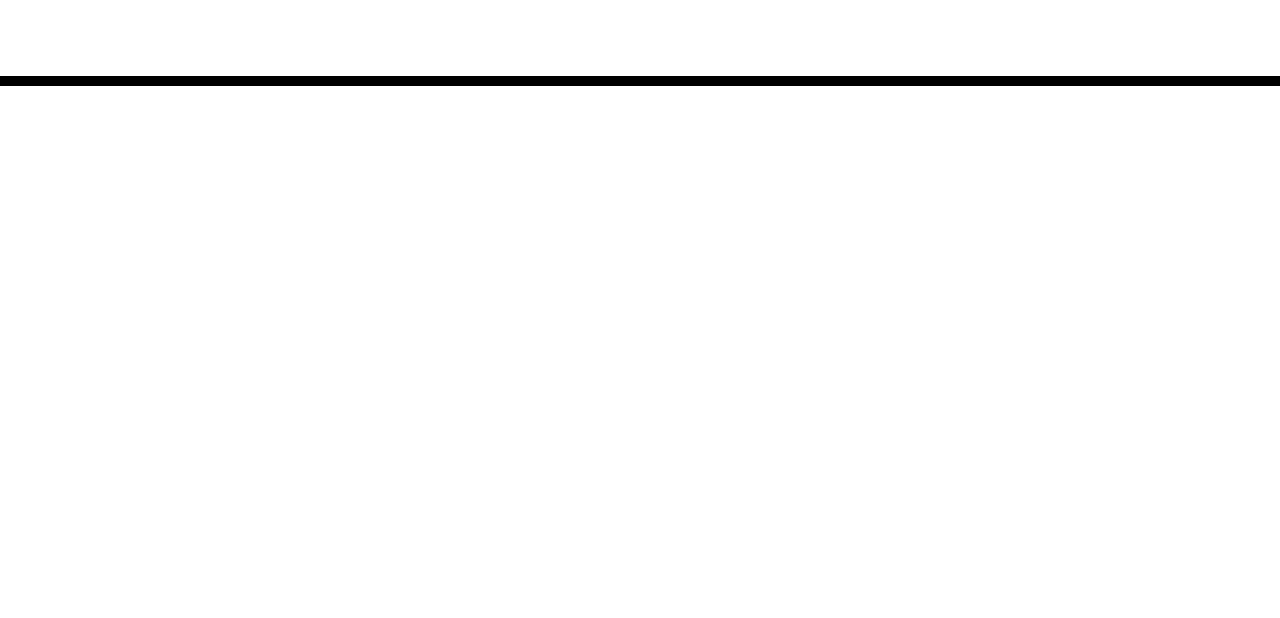
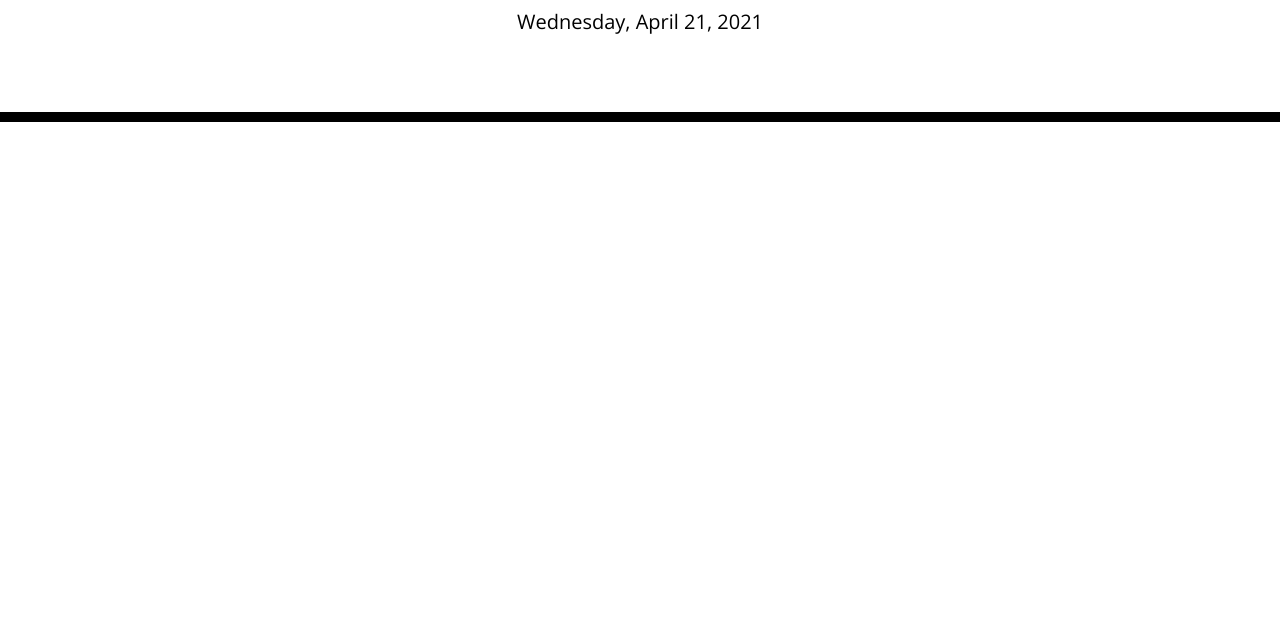
Before and after one commit to CailinBellWold/Work-Day-Scheduler, a plain HTML site: page index.html in a window 1280 px wide. Shown: the part 182-800 px from the top of the page. Drawn offline with nearby package versions, Linux system fonts and the light colour scheme; files that its build step writes are made by us from their sources.

Commit message:
Added current date using Moment.js.

```diff
--- a/index.html
+++ b/index.html
@@ -34,5 +34,6 @@
 
     <script src="https://cdnjs.cloudflare.com/ajax/libs/jquery/3.2.1/jquery.min.js"></script>
     <script src="https://cdnjs.cloudflare.com/ajax/libs/moment.js/2.24.0/moment.min.js"></script>
+    <script src="./scripts/script.js"></script>
   </body>
 </html>
--- a/scripts/script.js
+++ b/scripts/script.js
@@ -0,0 +1,10 @@
+// Content Areas
+let currentDayEl = $('#currentDay');
+
+// Time Display
+function displayDate() {
+    var rightNow = moment().format('dddd, MMMM DD, YYYY');
+    currentDayEl.text(rightNow);
+}
+
+setInterval(displayDate, 1000);
```
